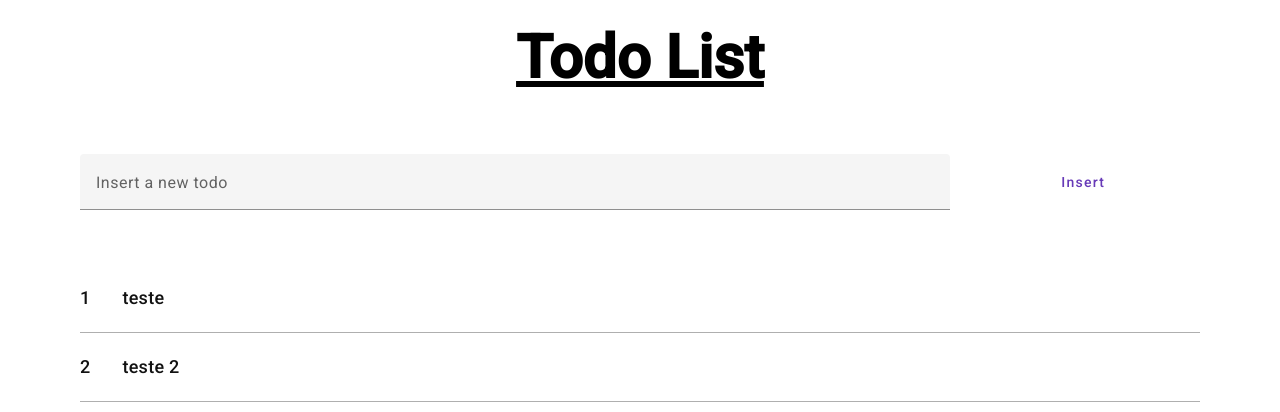
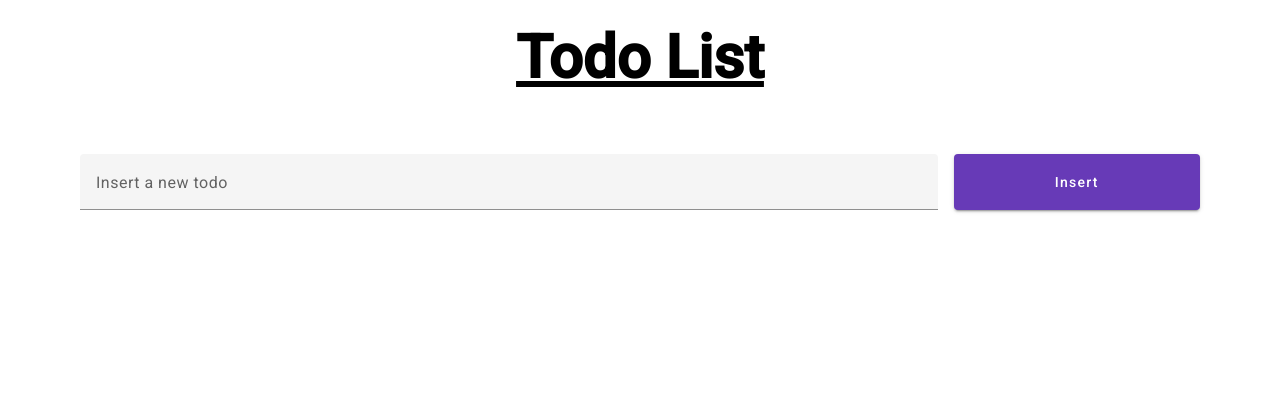
Before and after one commit to victorrrmuniz/angular-todo-list, an Angular app: page / in a window 1280 px wide. Shown: the top 412 px of the page. Built offline with nearby package versions, Linux system fonts and the light colour scheme.

Commit message:
remove test

```diff
--- a/src/app/components/todo-list/todo-list.component.html
+++ b/src/app/components/todo-list/todo-list.component.html
@@ -9,7 +9,7 @@
                 <mat-label>Insert a new todo</mat-label>
                 <input matInput #todo />
             </mat-form-field>
-            <button mat-button color="primary" (click)="addTodo(todo)">Insert</button>
+            <button mat-raised-button color="primary" (click)="addTodo(todo)">Insert</button>
         </form>
     </div>
 
--- a/src/app/components/todo-list/todo-list.component.ts
+++ b/src/app/components/todo-list/todo-list.component.ts
@@ -14,17 +14,7 @@ import { TodoItem } from '../../models/TodoItem';
 })
 export class TodoListComponent {
 
-  todoList: TodoItem[] = [
-    {
-      id: 1,
-      description: "teste"
-    },
-    {
-      id: 2,
-      description: "teste 2"
-    }
-  ];
-
+  todoList: TodoItem[] = [];
 
   addTodo(todo: HTMLInputElement) {
     const newTodo: TodoItem = {
```
